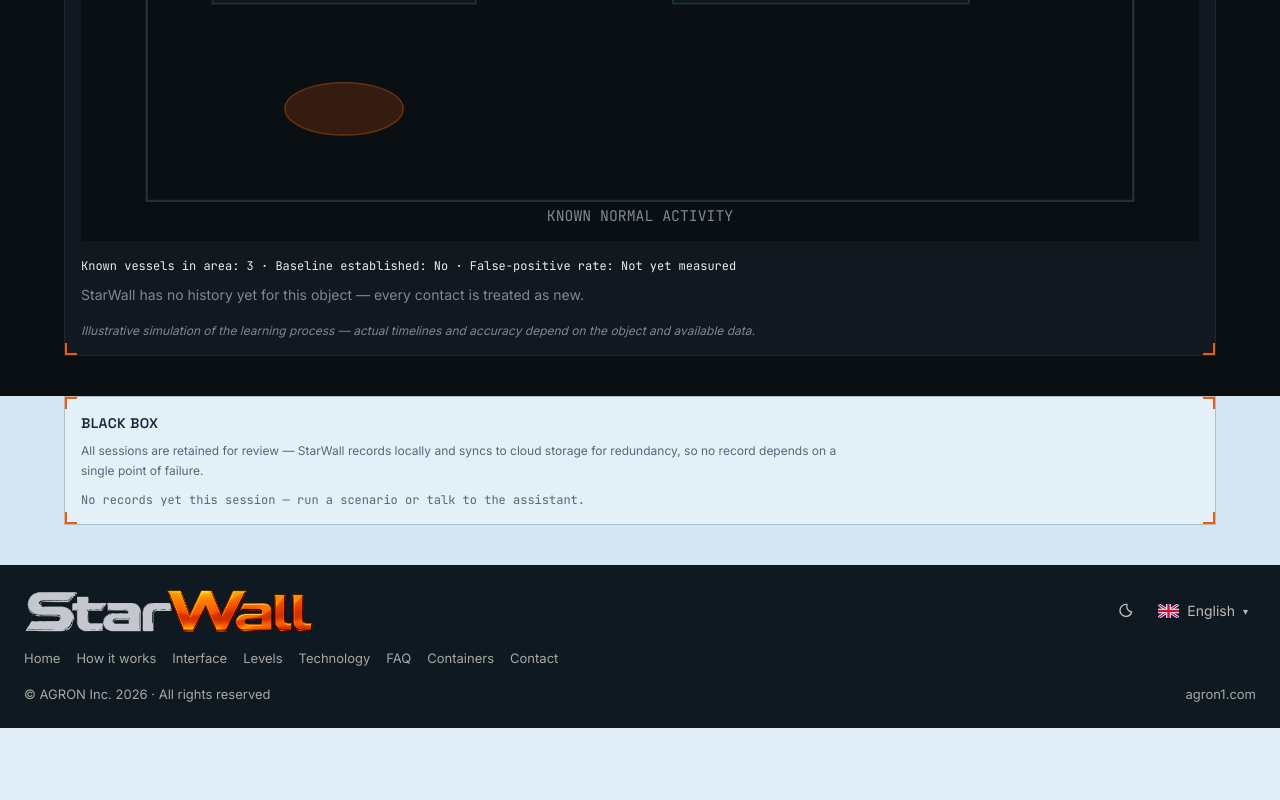
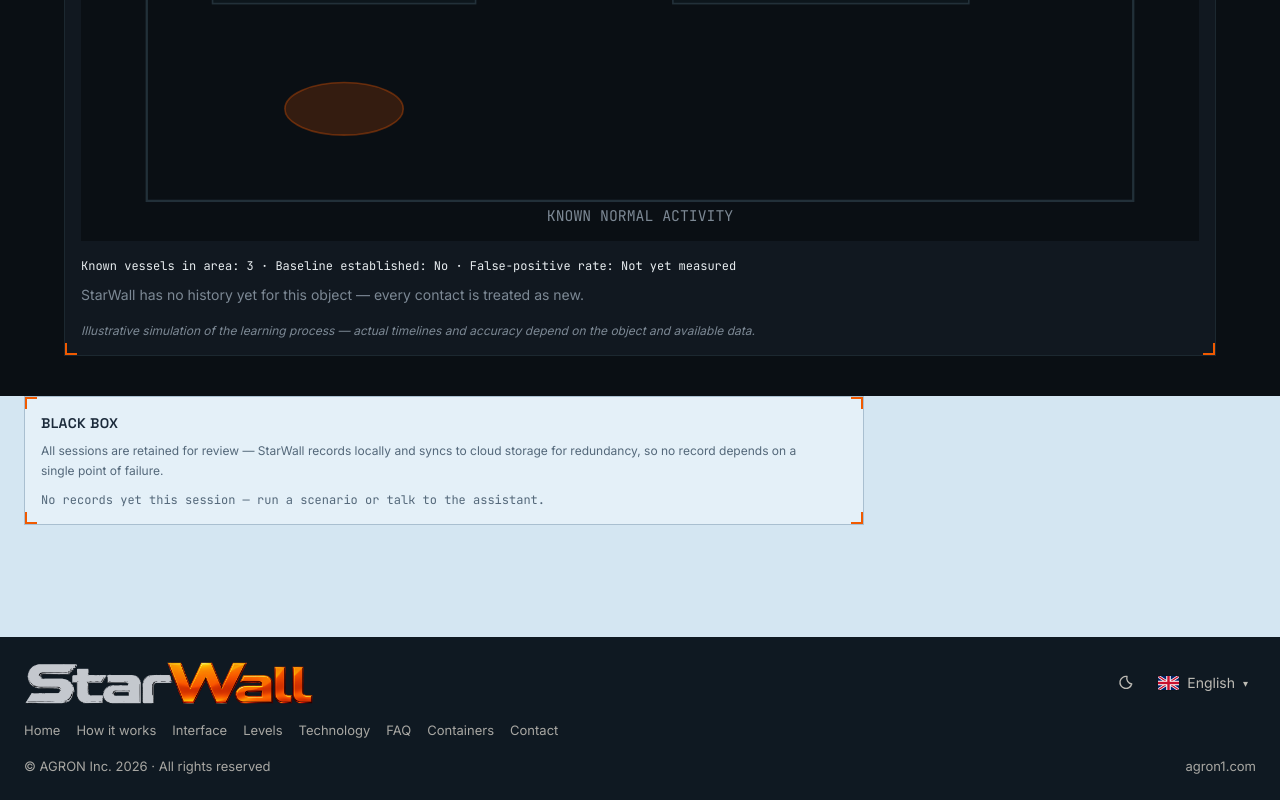
Before and after one commit to mkof14/starwall, a Next.js app: page /interface in a window 1280 px wide. Shown: the part 3940-4740 px from the top of the page. Before the commit the page ends 4668 px from the top, so only its background shows below. Built offline with nearby package versions, Linux system fonts and the light colour scheme.

Commit message:
Keep Black Box rows clear of the assistant drawer
Co-authored-by: dnainform <dnainform@gmail.com>

```diff
--- a/src/components/bridge/black-box-panel.tsx
+++ b/src/components/bridge/black-box-panel.tsx
@@ -91,7 +91,7 @@ export function BlackBoxPanel() {
   }
 
   return (
-    <div className="bg-bridge-bg px-4 pb-10 md:px-6">
+    <div className="bg-bridge-bg px-4 pb-28 md:px-6 lg:pe-[26rem]">
       <section
         data-testid="black-box-panel"
         className="relative mx-auto max-w-6xl border border-bridge-line bg-bridge-panel p-4 text-bridge-text"
```
